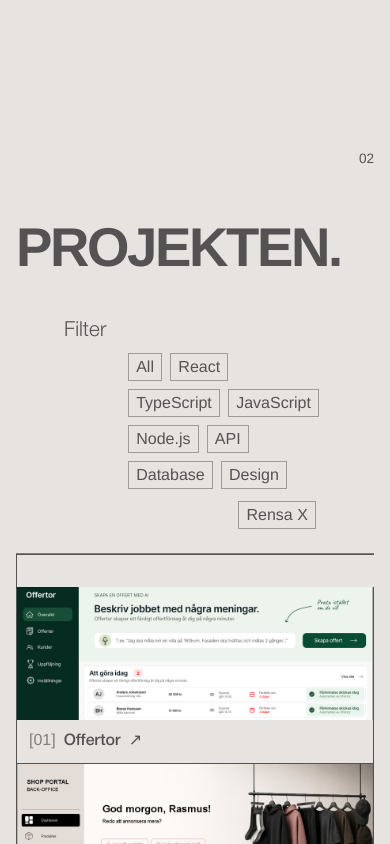
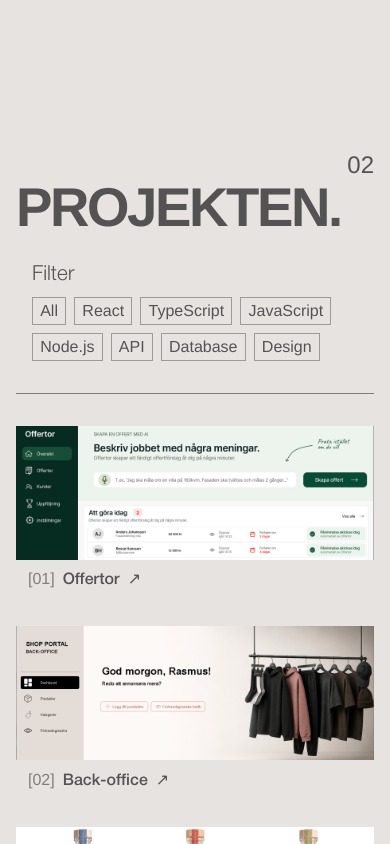
Before and after one commit to RasmusFranssonHub/port-folio, a React (Vite) app: page / in a window 390 px wide. Shown: the part 2680-3524 px from the top of the page. Built offline with nearby package versions, Linux system fonts and the light colour scheme.

Commit message:
feat: mobile converting projects section

```diff
--- a/src/components/ProjectCard/ProjectCard.tsx
+++ b/src/components/ProjectCard/ProjectCard.tsx
@@ -1,4 +1,5 @@
 import "./ProjectCard.scss";
+import arrowUpRight  from "../../assets/icons/Vector-arrow-upp-right.svg";
 
 type ProjectCardProps = {
   number: string;
--- a/src/components/Projects/Projects.scss
+++ b/src/components/Projects/Projects.scss
@@ -168,34 +168,58 @@
 @media (max-width: 600px) {
   .projects {
     min-height: auto;
-    padding: 4rem 1rem 2rem;
+    padding: 3rem 1rem 2rem;
   }
 
+
+  /*=======================
+      MOBILE TITLE
+  ========================*/
   .projects__number {
     top: 1rem;
     right: 1rem;
 
-    font-size: 0.85rem;
+    font-size: 1.5rem;
   }
 
   .projects__title {
-    padding: 1.5rem 0;
+    padding: 0;
 
     font-size: clamp(3rem, 14vw, 5rem);
     line-height: 0.9;
     letter-spacing: -0.15rem;
   }
 
+    /*=======================
+      MOBILE FILTER
+  ========================*/
+
   .projects__filter {
     gap: 0.75rem;
+    padding: 2rem 1rem;
   }
 
   .projects__filter-options {
     justify-content: flex-start;
     gap: 0.5rem;
+    padding: 0;
   }
 
   .projects__grid {
     grid-template-columns: 1fr;
   }
+
+  .projects__clear {
+    display: none;
+  }
+
+      /*=======================
+      MOBILE PRIJECT GRID
+  ========================*/
+
+  .projects__grid, .project-card {
+    border: none;
+    padding-bottom: 1.5rem ;
+  }
+
 }
```
Also changed, not shown: src/assets/icons/Vector-arrow-upp-right.svg (added).
